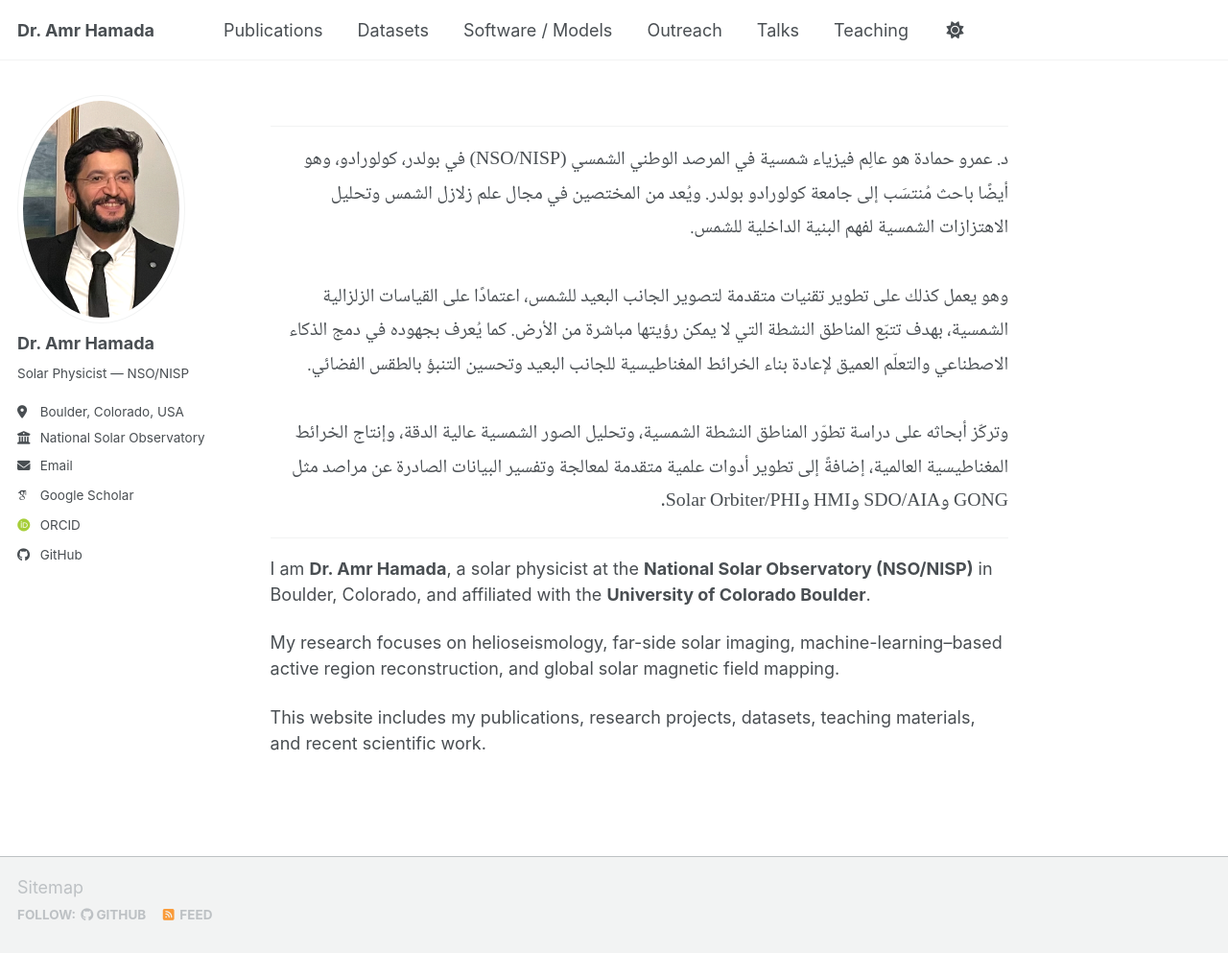
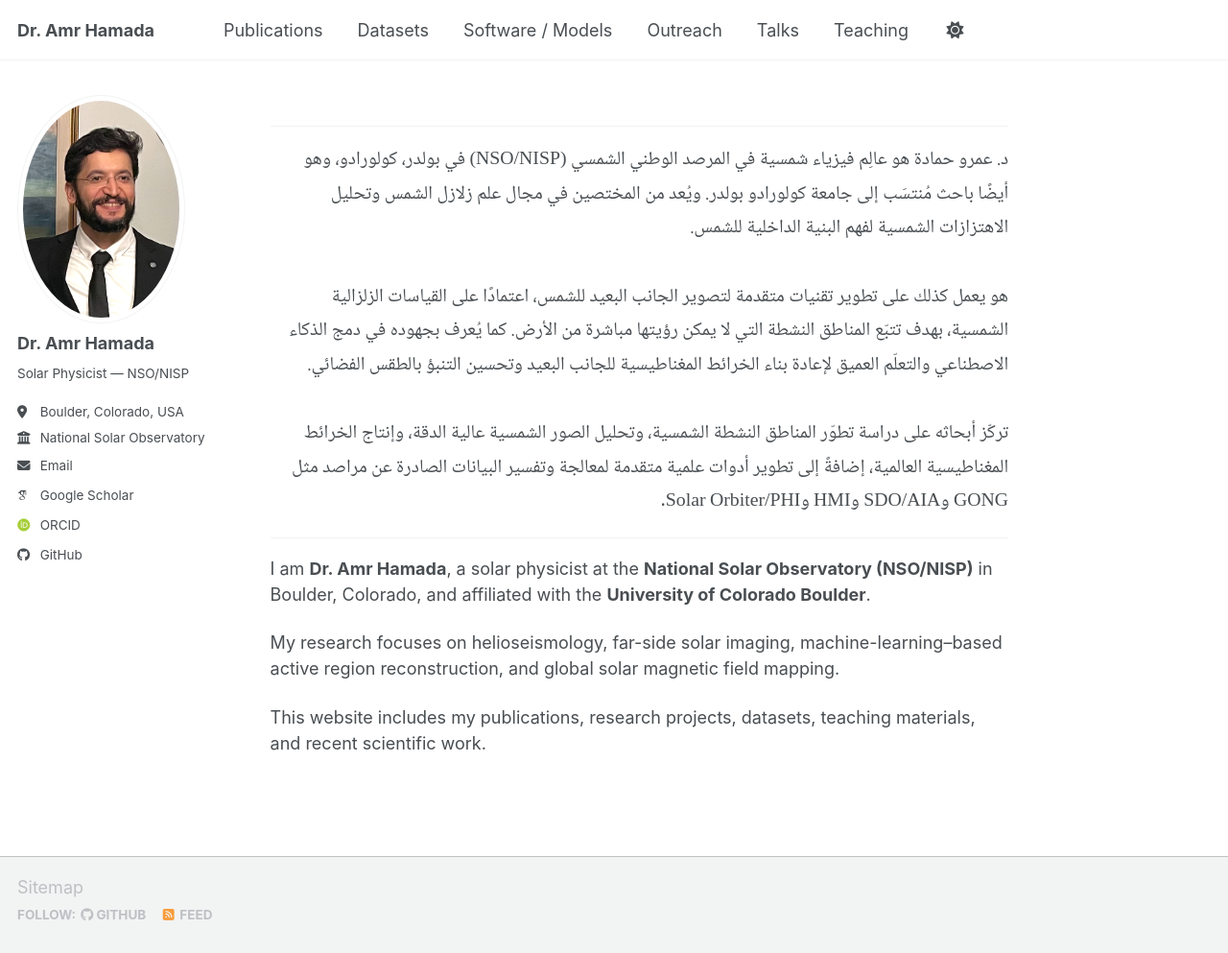
Before and after one commit to Amr1001Hamada/Amr1001Hamada.github.io, a Jekyll site: the page built from _pages/about.md, in a window 1280 px wide and 993 px high. Shown: the whole window at 96% size. Built offline with Jekyll 4.4.1, drawn with Linux system fonts in a browser that asks for light colours; some web fonts are replaced; a script bundle is joined from its source files by our own code; library files that are not in the unit come from our copies.

Commit message:
Update about.md

```diff
--- a/_pages/about.md
+++ b/_pages/about.md
@@ -14,10 +14,10 @@
   د. عمرو حمادة هو عالِم فيزياء شمسية في المرصد الوطني الشمسي (NSO/NISP) في بولدر، كولورادو، وهو أيضًا باحث مُنتسَب إلى جامعة كولورادو بولدر. ويُعد من المختصين في مجال علم زلازل الشمس وتحليل الاهتزازات الشمسية لفهم البنية الداخلية للشمس.
   <br><br>
 
-وهو يعمل كذلك على تطوير تقنيات متقدمة لتصوير الجانب البعيد للشمس، اعتمادًا على القياسات الزلزالية الشمسية، بهدف تتبّع المناطق النشطة التي لا يمكن رؤيتها مباشرة من الأرض. كما يُعرف بجهوده في دمج الذكاء الاصطناعي والتعلّم العميق لإعادة بناء الخرائط المغناطيسية للجانب البعيد وتحسين التنبؤ بالطقس الفضائي.
+هو يعمل كذلك على تطوير تقنيات متقدمة لتصوير الجانب البعيد للشمس، اعتمادًا على القياسات الزلزالية الشمسية، بهدف تتبّع المناطق النشطة التي لا يمكن رؤيتها مباشرة من الأرض. كما يُعرف بجهوده في دمج الذكاء الاصطناعي والتعلّم العميق لإعادة بناء الخرائط المغناطيسية للجانب البعيد وتحسين التنبؤ بالطقس الفضائي.
 <br><br>
 
-وتركّز أبحاثه على دراسة تطوّر المناطق النشطة الشمسية، وتحليل الصور الشمسية عالية الدقة، وإنتاج الخرائط المغناطيسية العالمية، إضافةً إلى تطوير أدوات علمية متقدمة لمعالجة وتفسير البيانات الصادرة عن مراصد مثل GONG وSDO/AIA وHMI وSolar Orbiter/PHI.
+تركّز أبحاثه على دراسة تطوّر المناطق النشطة الشمسية، وتحليل الصور الشمسية عالية الدقة، وإنتاج الخرائط المغناطيسية العالمية، إضافةً إلى تطوير أدوات علمية متقدمة لمعالجة وتفسير البيانات الصادرة عن مراصد مثل GONG وSDO/AIA وHMI وSolar Orbiter/PHI.
 
 </div>
 
```
